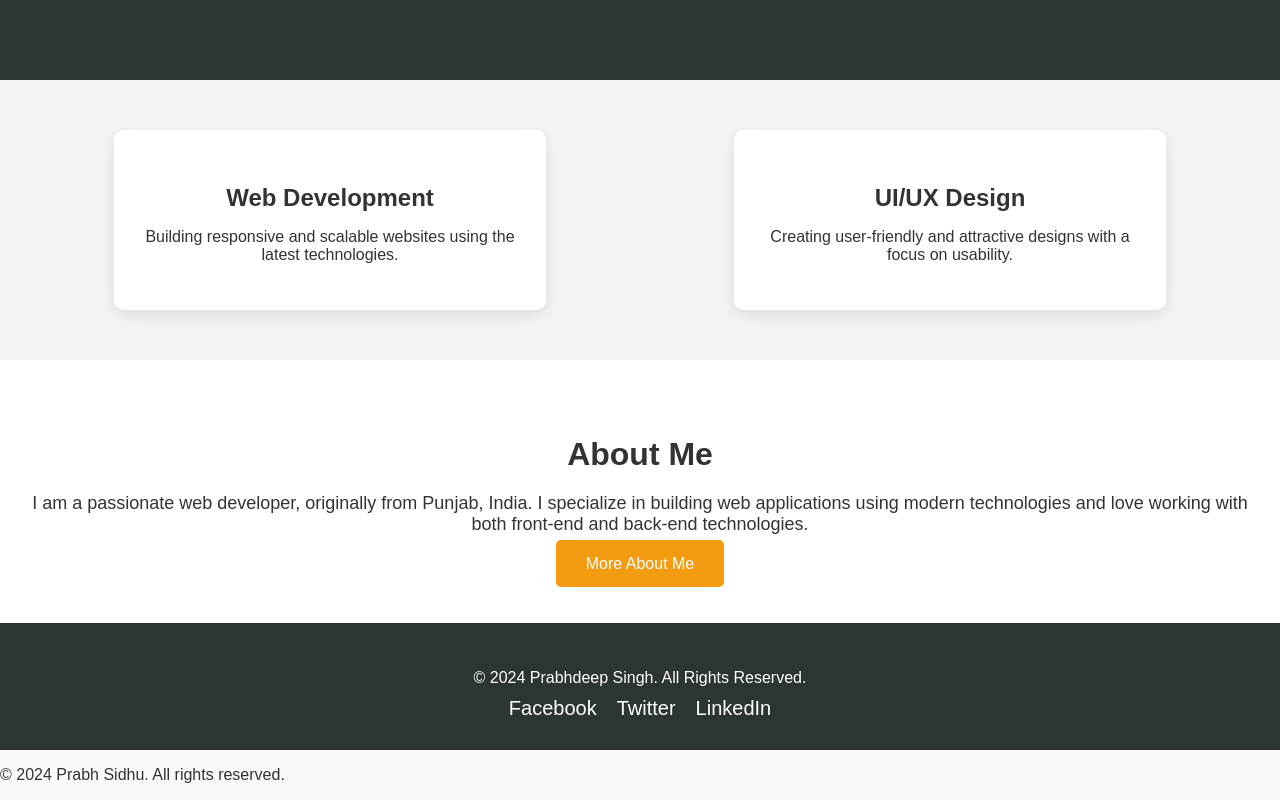
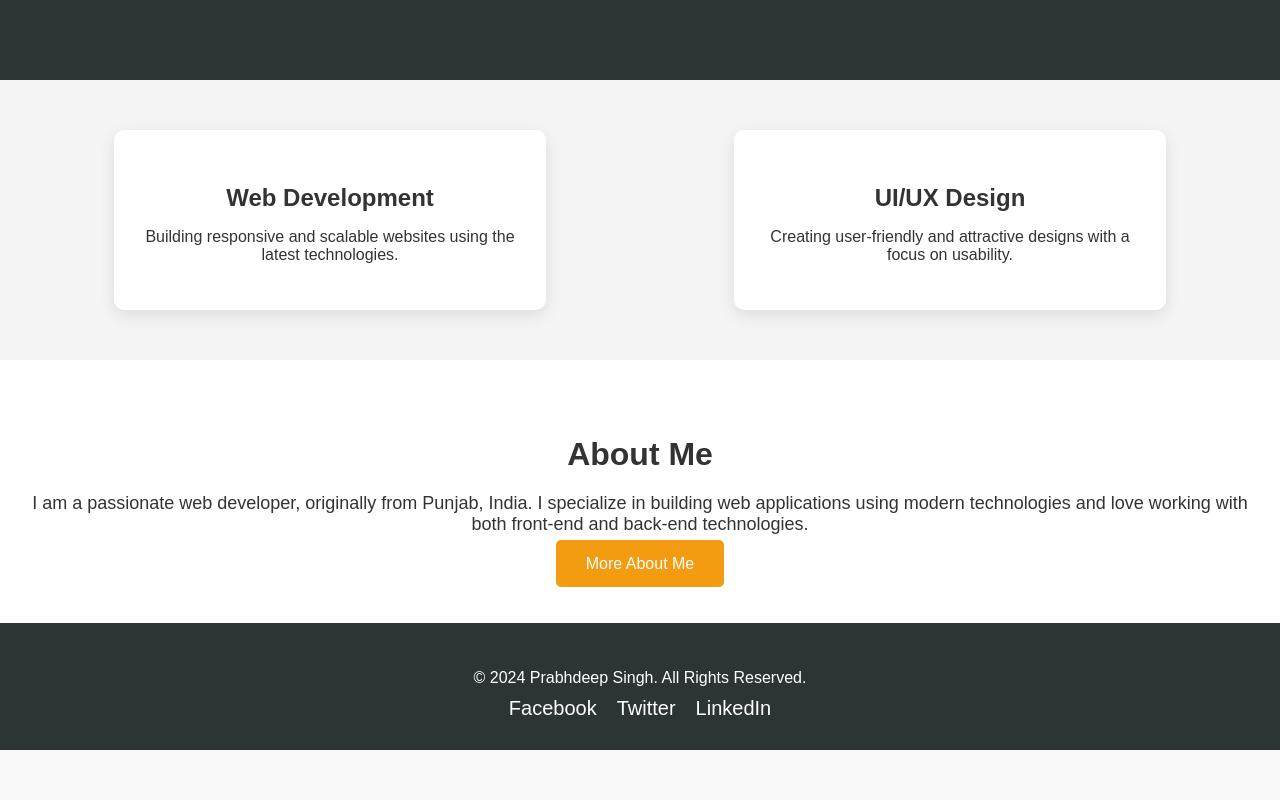
Before and after one commit to 90541118325/prabhsidhu.github.io, a Nuxt app: page / in a window 1280 px wide. Shown: the part 374-1174 px from the top of the page. After the commit the page ends 1124 px from the top, so only its background shows below. Built offline with nearby package versions, Linux system fonts and the light colour scheme.

Commit message:
Update app.vue

```diff
--- a/app.vue
+++ b/app.vue
@@ -1,14 +1,12 @@
 <template>
   <div>
-    <Header />
     <NuxtPage />
-    <Footer />
   </div>
 </template>
 
 <script setup>
-import Header from '~/components/Header.vue';
-import Footer from '~/components/Footer.vue';
+// import Header from '~/components/Header.vue';
+// import Footer from '~/components/Footer.vue';
 </script>
 
 <style>
```
